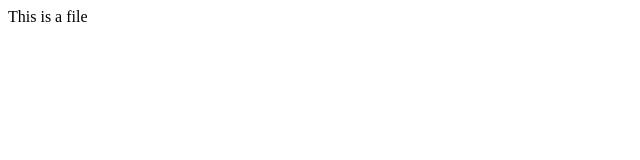
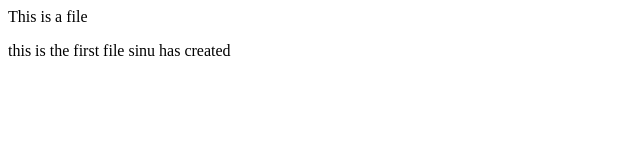
Before and after one commit to sinurita-03/MyDemoSinu, a plain HTML site: page index.html in a window 1280 px wide. Shown: the whole page, without its empty margins (0-640 px from the left). Drawn offline with Linux system fonts and the light colour scheme.

Commit message:
New text have been added

```diff
--- a/index.html
+++ b/index.html
@@ -1,3 +1,11 @@
+<html>
+<title>
+This is the file name
+</title>
 <head>
 This is a file
 </head>
+<p>
+this is the first file sinu has created
+</p>
+</html>
```
